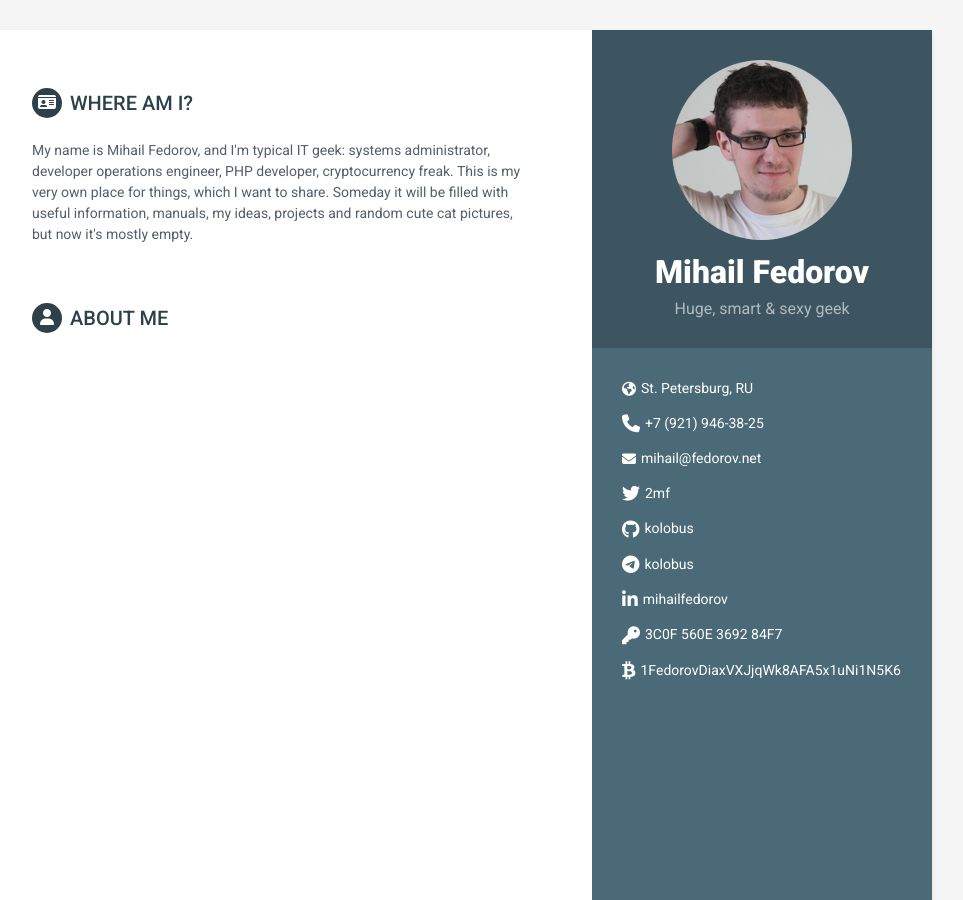
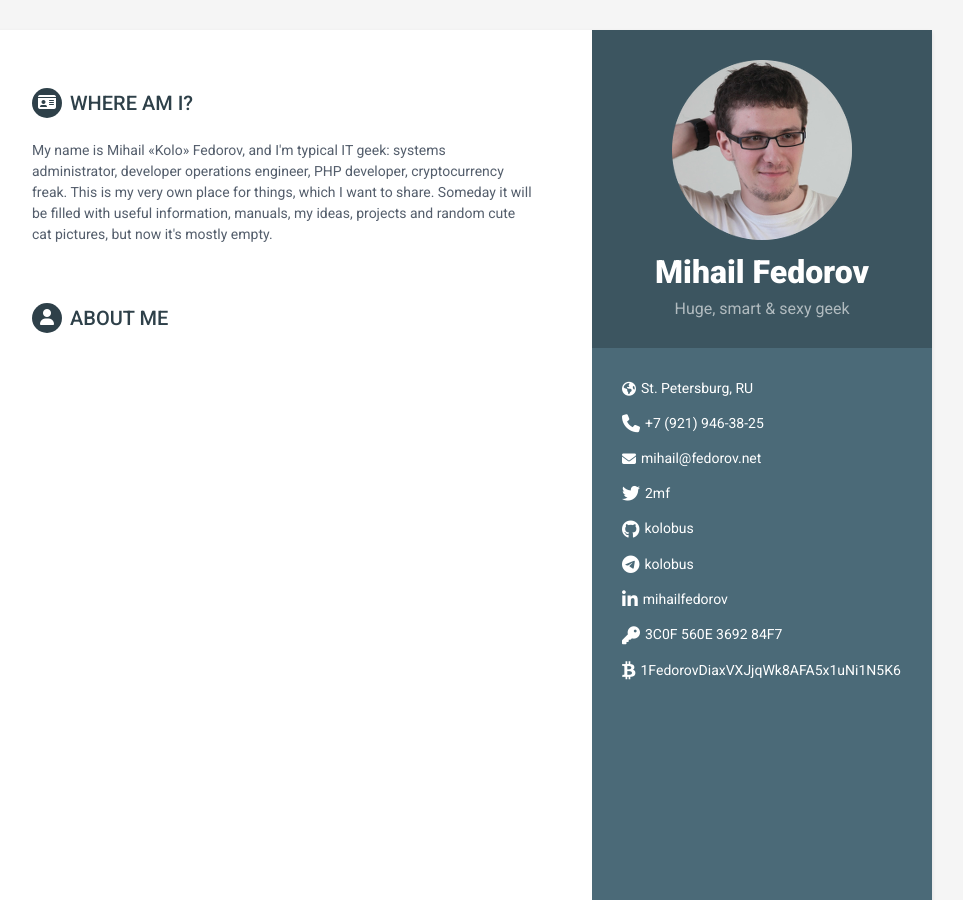
Before and after one commit to kolobus/fedorov.net, a Jekyll site: the page built from index.html, in a window 1280 px wide and 900 px high. Shown: the whole window, without its empty margins (188-1151 px from the left). Built offline with Jekyll 4.4.1, drawn with Linux system fonts in a browser that asks for light colours; nearby versions of some CDN libraries.

Commit message:
random stuff

```diff
--- a/index.html
+++ b/index.html
@@ -5,7 +5,7 @@ layout: default
 <section class="section summary-section">
 <h2 class="section-title"><i class="fa fa-id-card"></i>Where am I?</h2>
 <div class="summary">
-    <p>My name is Mihail Fedorov, and I'm typical IT geek: systems administrator, developer operations engineer, PHP developer, cryptocurrency freak. This is my very own place for things, which I want to share. Someday it will be filled with useful information, manuals, my ideas, projects and random cute cat pictures, but now it's mostly empty.</p>
+    <p>My name is Mihail &laquo;Kolo&raquo; Fedorov, and I'm typical IT geek: systems administrator, developer operations engineer, PHP developer, cryptocurrency freak. This is my very own place for things, which I want to share. Someday it will be filled with useful information, manuals, my ideas, projects and random cute cat pictures, but now it's mostly empty.</p>
 </div>
 </section>
 
```
